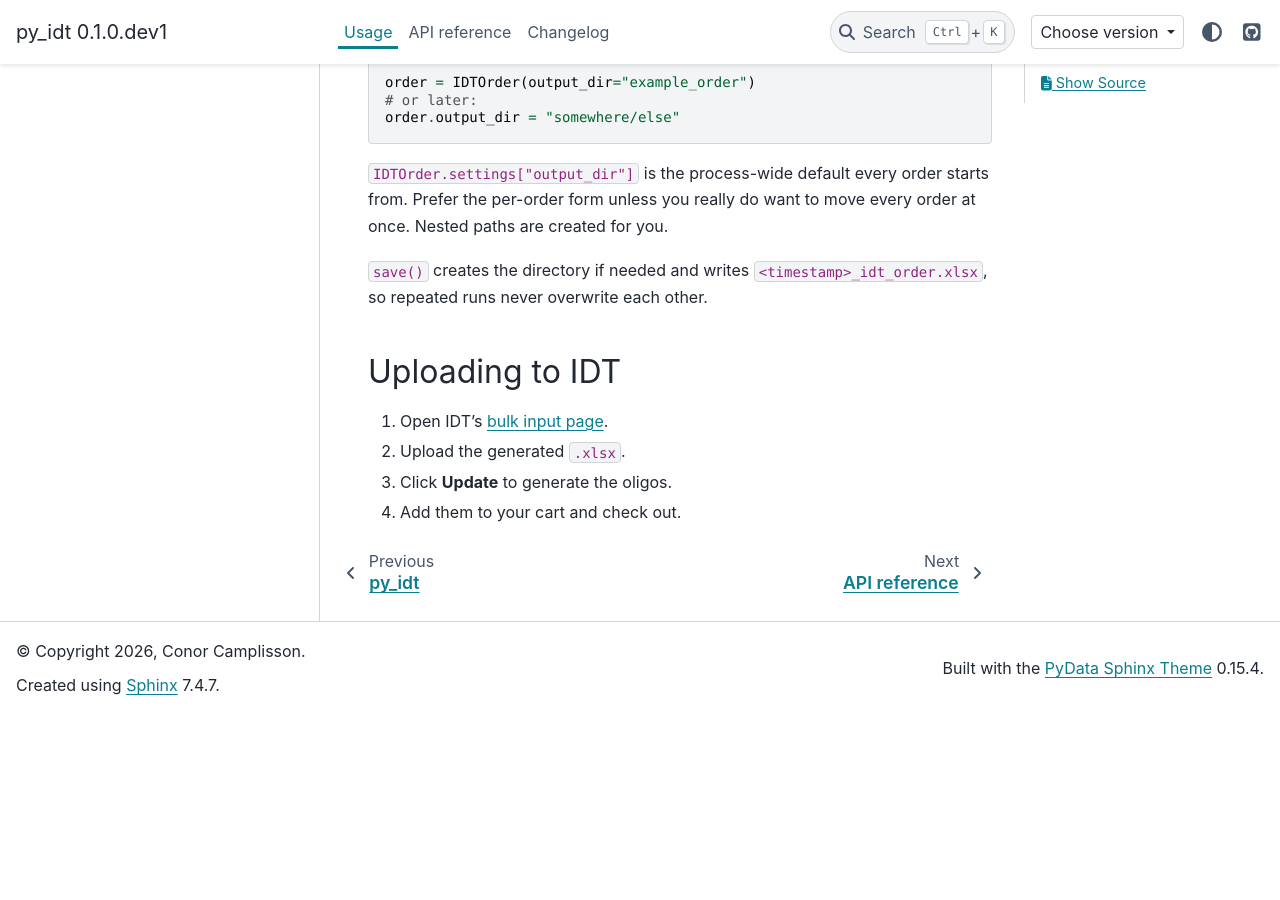
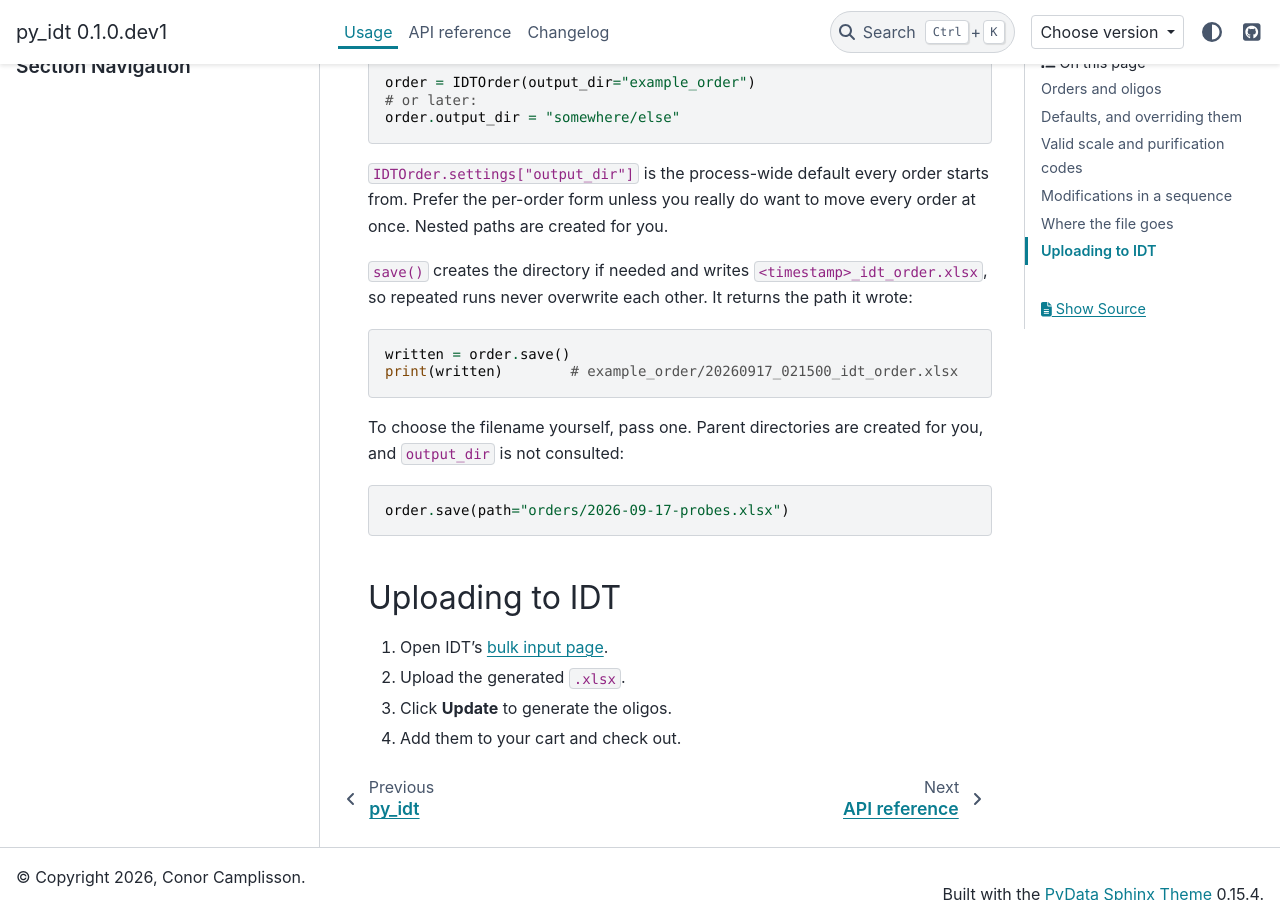
Before and after one commit to conorcamplisson/py_idt, a Sphinx documentation site: the page built from docs/usage.md, in a window 1280 px wide and 900 px high, scrolled down 1567 px. Built offline with Sphinx 7.4.7 and the PyData theme 0.15.4, drawn with Linux system fonts in a browser that asks for light colours; comment, search, counter and statistics services are not loaded; before the commit the page ends 2282 px from its top, so only the background shows below that.

Commit message:
save() takes a path, and returns the one it wrote
There was no way to choose the filename: every order became a timestamped
name inside output_dir, and the caller had to glob for it afterwards to
find out what had been written.

save(path=...) writes exactly there, creating parent directories. With or
without it, save() now returns the path.

````diff
--- a/docs/usage.md
+++ b/docs/usage.md
@@ -74,7 +74,19 @@ per-order form unless you really do want to move every order at once. Nested pat
 you.
 
 `save()` creates the directory if needed and writes `<timestamp>_idt_order.xlsx`, so repeated runs
-never overwrite each other.
+never overwrite each other. It returns the path it wrote:
+
+```python
+written = order.save()
+print(written)        # example_order/20260917_021500_idt_order.xlsx
+```
+
+To choose the filename yourself, pass one. Parent directories are created for you, and
+`output_dir` is not consulted:
+
+```python
+order.save(path="orders/2026-09-17-probes.xlsx")
+```
 
 ## Uploading to IDT
 
````
Also changed, not shown: CHANGELOG.md (+4 -0 lines), 4 other files.
